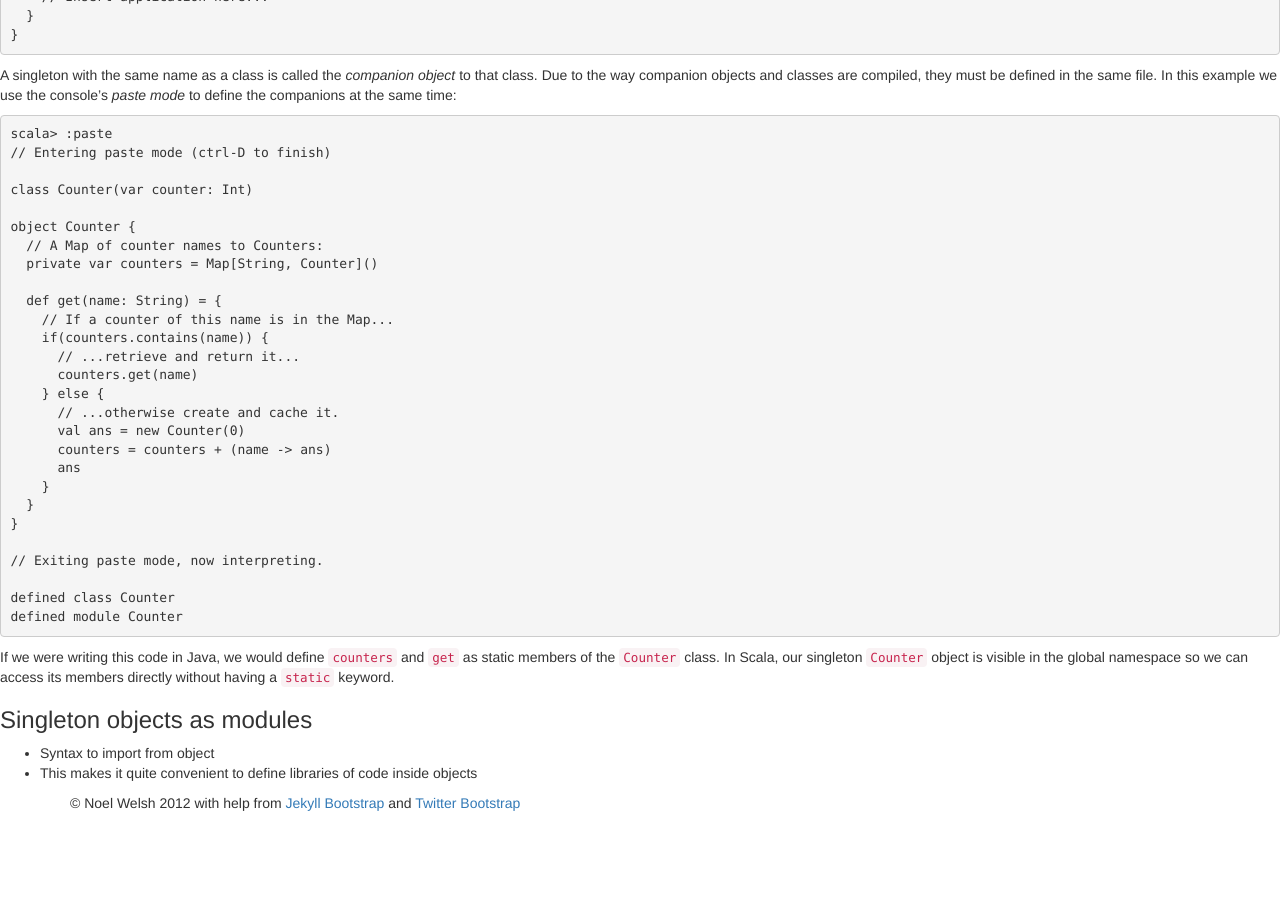
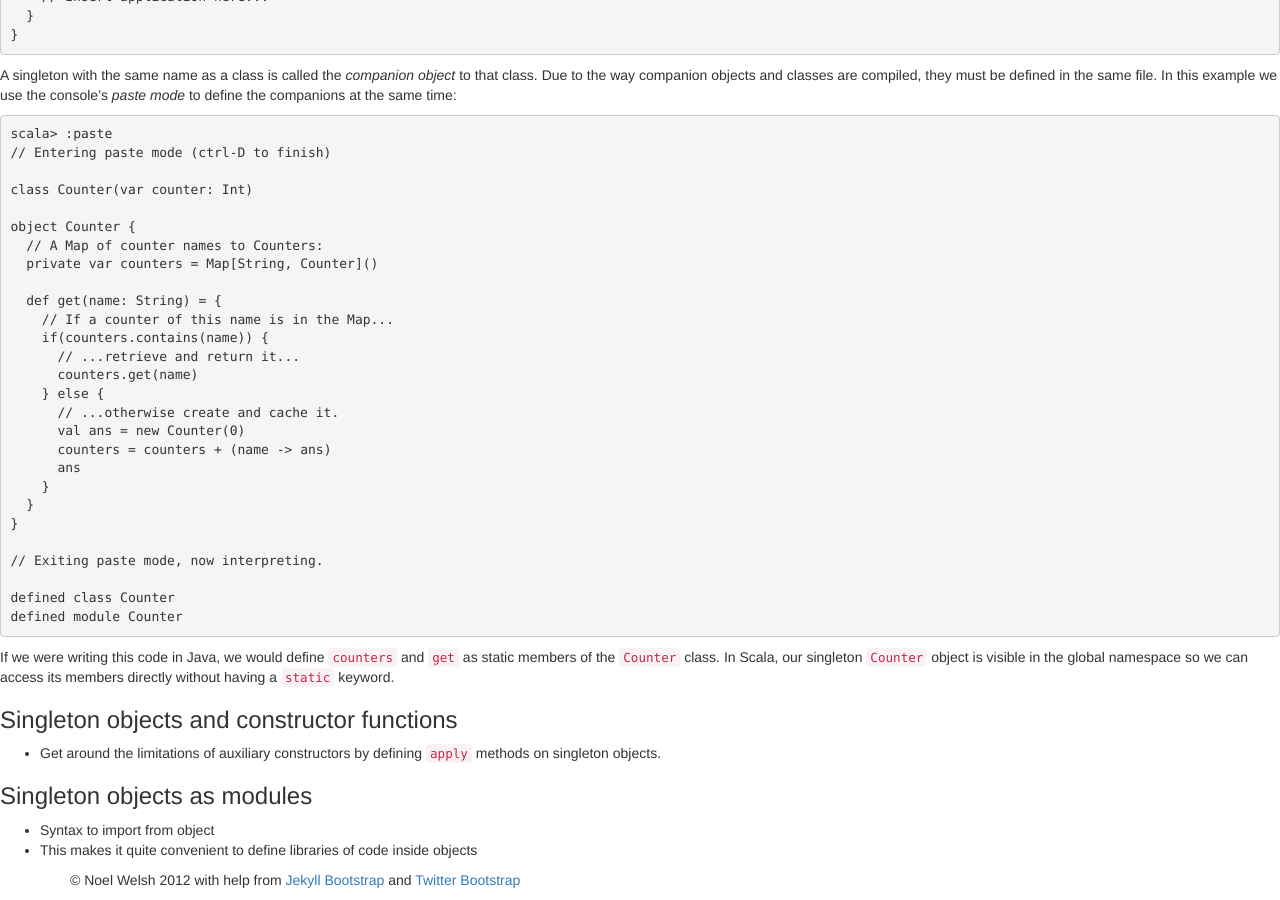
Before and after one commit to underscoreio/essential-scala, a Jekyll site: the page built from oo/index.md, in a window 1280 px wide and 900 px high, scrolled down 4873 px. Built offline with Jekyll 4.4.1, drawn with Linux system fonts in a browser that asks for light colours; nearby versions of some CDN libraries; library files that are not in the unit come from our copies; before the commit the page ends 5696 px from its top, so only the background shows below that.

Commit message:
Note to self - write stuff on using singleton apply methods as constructor functions

```diff
--- a/oo/index.md
+++ b/oo/index.md
@@ -308,6 +308,10 @@ defined module Counter
 
 If we were writing this code in Java, we would define `counters` and `get` as static members of the `Counter` class. In Scala, our singleton `Counter` object is visible in the global namespace so we can access its members directly without having a `static` keyword.
 
+### Singleton objects and constructor functions
+
+ - Get around the limitations of auxiliary constructors by defining `apply` methods on singleton objects.
+
 ### Singleton objects as modules
 
  - Syntax to import from object
```
